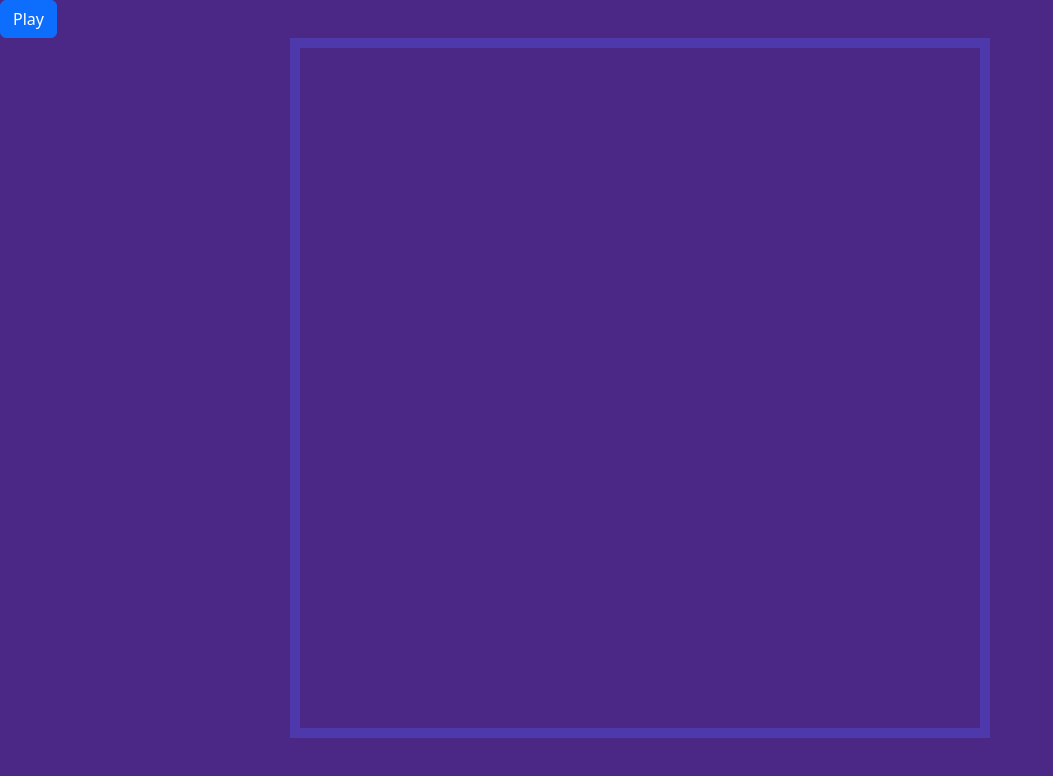
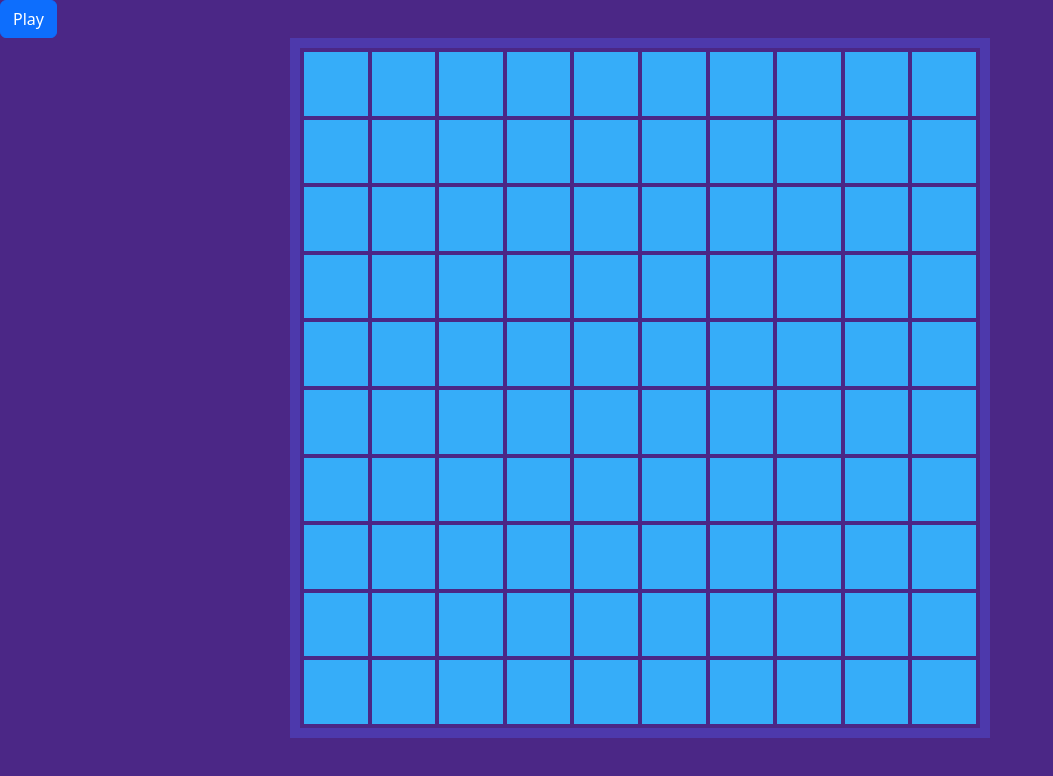
Before and after one commit to sashapoliti/js-campominato-grid, a plain HTML site: page index.html in a window 1280 px wide. Both pictures are taken after a click on the button "Play". Shown: the whole page, without its empty margins (0-1053 px from the left). Drawn offline with nearby package versions, Linux system fonts and the light colour scheme.

Commit message:
add event for ffill the field

```diff
--- a/css/style.css
+++ b/css/style.css
@@ -15,5 +15,12 @@ main>div#field {
     max-width: 700px;
     aspect-ratio: 1 / 1;
     margin: 0 auto;
+    padding: 2px;
     border: 10px solid #4D39AC;
 }
+main>div#field .box {
+    width: calc(100% / 10);
+    aspect-ratio: 1 / 1;
+    background-color: #36ADF9;
+    border: 2px solid  #4B2786;
+}
--- a/index.html
+++ b/index.html
@@ -27,7 +27,7 @@
 
       <!-- main -->
       <main class="container">
-        <div id="field"></div>
+        <div id="field" class="d-flex flex-wrap "></div>
       </main>
 
       <!-- footer -->
--- a/js/script.js
+++ b/js/script.js
@@ -3,6 +3,16 @@ Ogni cella ha un numero progressivo, da 1 a 100.
 Ci saranno quindi 10 caselle per ognuna delle 10 righe.
 Quando l'utente clicca su ogni cella, la cella cliccata si colora di azzurro ed emetto un messaggio in console con il numero della cella cliccata. */
 
-const playButton = document.querySelector('header button');
+const playButton = document.querySelector('header button'); /* take button */
+const fieldElement = document.getElementById('field');
 
-console.log(createBoxElement());
+//console.log(createBox());
+
+playButton.addEventListener('click', function() {
+    fieldElement.innerHTML = ''; //reset the field
+    for (let i = 0; i < 100; i++) {
+        const boxElement = createBox();
+        //console.log(boxElement);
+        fieldElement.appendChild(boxElement);
+    }
+})
--- a/js/utility.js
+++ b/js/utility.js
@@ -1,4 +1,4 @@
-function createBoxElement() {
+function createBox() {
   const box = document.createElement('div');
   box.classList.add('box');
   return box;
```
